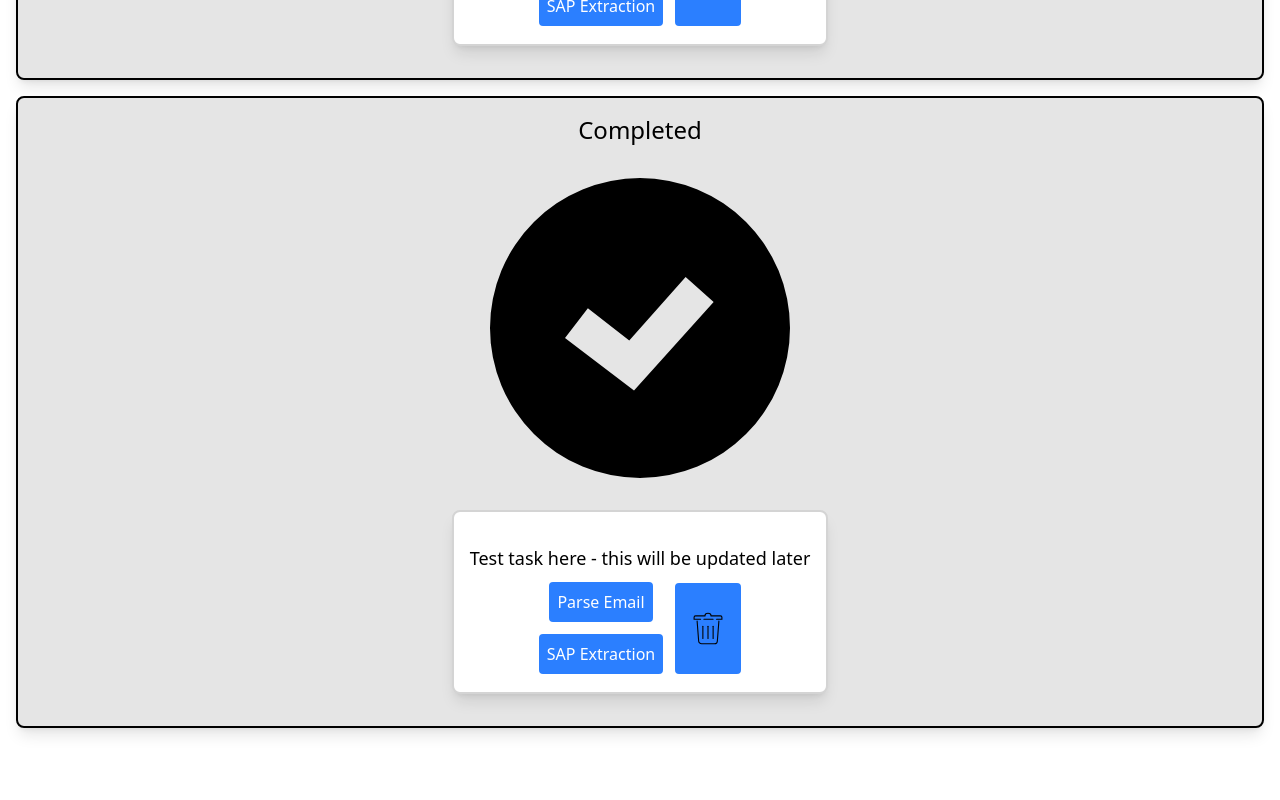
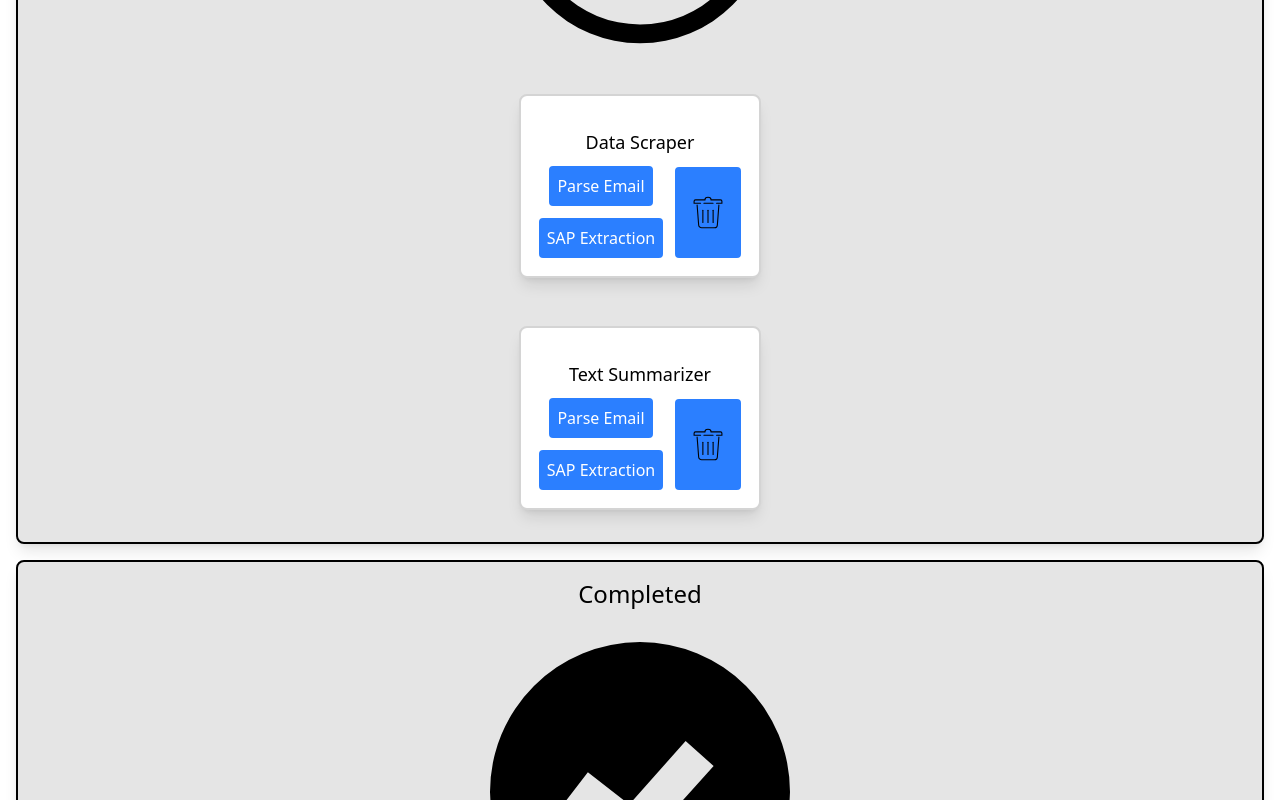
Before and after one commit to Ben-Cor/ITOnlineReact, a React (Vite) app: page / in a window 1280 px wide. Shown: the part 1280-2080 px from the top of the page. Built offline with nearby package versions, Linux system fonts and the light colour scheme.

Commit message:
added component for JobTypes made of several jhobColumns. Delete jobsStatus made based on jobs array in JobTypes. Delete functionality added

```diff
--- a/src/App.jsx
+++ b/src/App.jsx
@@ -2,11 +2,9 @@
 import Header from './components/Header'
 // import ProfileCard from './components/ProfileCard'
 // import JobItem from './components/JobItem'
-import JobColumn from './components/JobColumn'
 import Footer from './components/Footer'
-import important from './assets/important.svg'
-import inProgress from './assets/in-progress.svg'
-import completed from './assets/completed.svg'
+import JobTypes from './components/JobTypes'
+
 
 
 function App() {
@@ -23,11 +21,7 @@
       bio={'I am an aspiring software engineer with a passion for building web applications. I love learning new technologies and improving my skills.'}
       /> */}
       {/* <JobItem /> */}
-      <div className='mb-20'>
-        <JobColumn title={'Important'} image={important} imageAlt={'Important'}/>
-        <JobColumn title={'In Progress'} image={inProgress} imageAlt={'In Progress'}/>
-        <JobColumn title={'Completed'} image={completed} imageAlt={'Completed'}/>
-      </div>
+      <JobTypes />
       <Footer />
     </div>
   )
--- a/src/components/JobColumn.jsx
+++ b/src/components/JobColumn.jsx
@@ -1,25 +1,22 @@
-import { useState } from "react";
 import JobStatus from "./JobStatus";
 
-export default function JobForm({title, image, imageAlt}) {
-
-    const [jobs, setJobs] = useState([
-        {id: 1, name: "Email Extractor", description: "Extracts emails from text", status: "Important" },
-        {id: 2, name: "Data Scraper", description: "Scrapes data from websites", status: "In Progress" },
-        {id: 3, name: "Sentiment Analyzer", description: "Analyzes sentiment of text", status: "Completed" },
-        {id: 4, name: "Keyword Extractor", description: "Extracts keywords from text", status: "Important" },
-        {id: 5, name: "Text Summarizer", description: "Summarizes text", status: "In Progress" },
-    ]);
-
-    const deleteJob = (id) => {
-        setJobs((prevJobs) => prevJobs.filter((job) => job.id !== id));
-    }
+export default function JobForm({ title, image, imageAlt, deleteJob, jobs }) {
+    // Filter jobs based on the title matching the job's status
+    const filteredJobs = jobs.filter((job) => job.status === title);
 
     return (
         <div className="flex flex-col items-center gap-4 bg-neutral-200 shadow-lg rounded-lg p-4 m-4 border-2">
             <h2 className="text-2xl text-center">{title}</h2>
             <img className="w-[300px] h-[300px] mt-4" src={image} alt={imageAlt} />
-            <JobStatus task={"Test task here - this will be updated later"} deleteJob={deleteJob}/>
+            {/* Render a JobStatus component for each filtered job */}
+            {filteredJobs.map((job) => (
+                <JobStatus
+                    key={job.id} // Use a unique key for each JobStatus
+                    task={job.name} // Pass the job name as the task
+                    deleteJob={deleteJob} // Pass the deleteJob function
+                    job={job} // Pass the entire job object
+                />
+            ))}
         </div>
     );
 }
--- a/src/components/JobStatus.jsx
+++ b/src/components/JobStatus.jsx
@@ -1,7 +1,10 @@
 import FormButton from "./FormButton";
 import deleteIcon from "../assets/delete.svg";
 
-export default function JobStatus({task, deleteJob}) {
+export default function JobStatus({task, deleteJob, job}) {
+
+
+
     return (
         <article className="border-2 border-neutral-300 rounded-lg shadow-lg p-4 m-4 bg-white">
             <p className="text-center text-lg mt-4">{task}</p>
@@ -10,7 +13,7 @@
                     <FormButton value={"Parse Email"} />
                     <FormButton value={"SAP Extraction"} />
                 </div>
-                <FormButton onClick={deleteJob} value={<img className="w-[50px] h-[75px]" src={deleteIcon} alt="delete" />} />
+                <FormButton onClick={() => deleteJob(job.id)} value={<img className="w-[50px] h-[75px]" src={deleteIcon} alt="delete" />} />
             </div>
         </article>
     );
--- /dev/null
+++ b/src/components/JobTypes.jsx
@@ -0,0 +1,27 @@
+import importantIcon from '../assets/important.svg'
+import inProgress from '../assets/in-progress.svg'
+import completed from '../assets/completed.svg'
+import JobColumn from '../components/JobColumn'
+import { useState } from 'react';
+
+export default function JobTypes() {
+        const [jobs, setJobs] = useState([
+        {id: 1, name: "Email Extractor", description: "Extracts emails from text", status: "Important" },
+        {id: 2, name: "Data Scraper", description: "Scrapes data from websites", status: "In Progress" },
+        {id: 3, name: "Sentiment Analyzer", description: "Analyzes sentiment of text", status: "Completed" },
+        {id: 4, name: "Keyword Extractor", description: "Extracts keywords from text", status: "Important" },
+        {id: 5, name: "Text Summarizer", description: "Summarizes text", status: "In Progress" },
+    ]);
+
+    const deleteJob = (id) => {
+        setJobs((prevJobs) => prevJobs.filter((job) => job.id !== id));
+    }
+
+    return (
+        <div className='mb-20'>
+            <JobColumn title={'Important'} image={importantIcon} imageAlt={'importantIcon'} deleteJob={deleteJob} jobs={jobs}/>
+            <JobColumn title={'In Progress'} image={inProgress} imageAlt={'In Progress'} deleteJob={deleteJob} jobs={jobs}/>
+            <JobColumn title={'Completed'} image={completed} imageAlt={'Completed'} deleteJob={deleteJob} jobs={jobs} />
+        </div>
+);
+}
```
